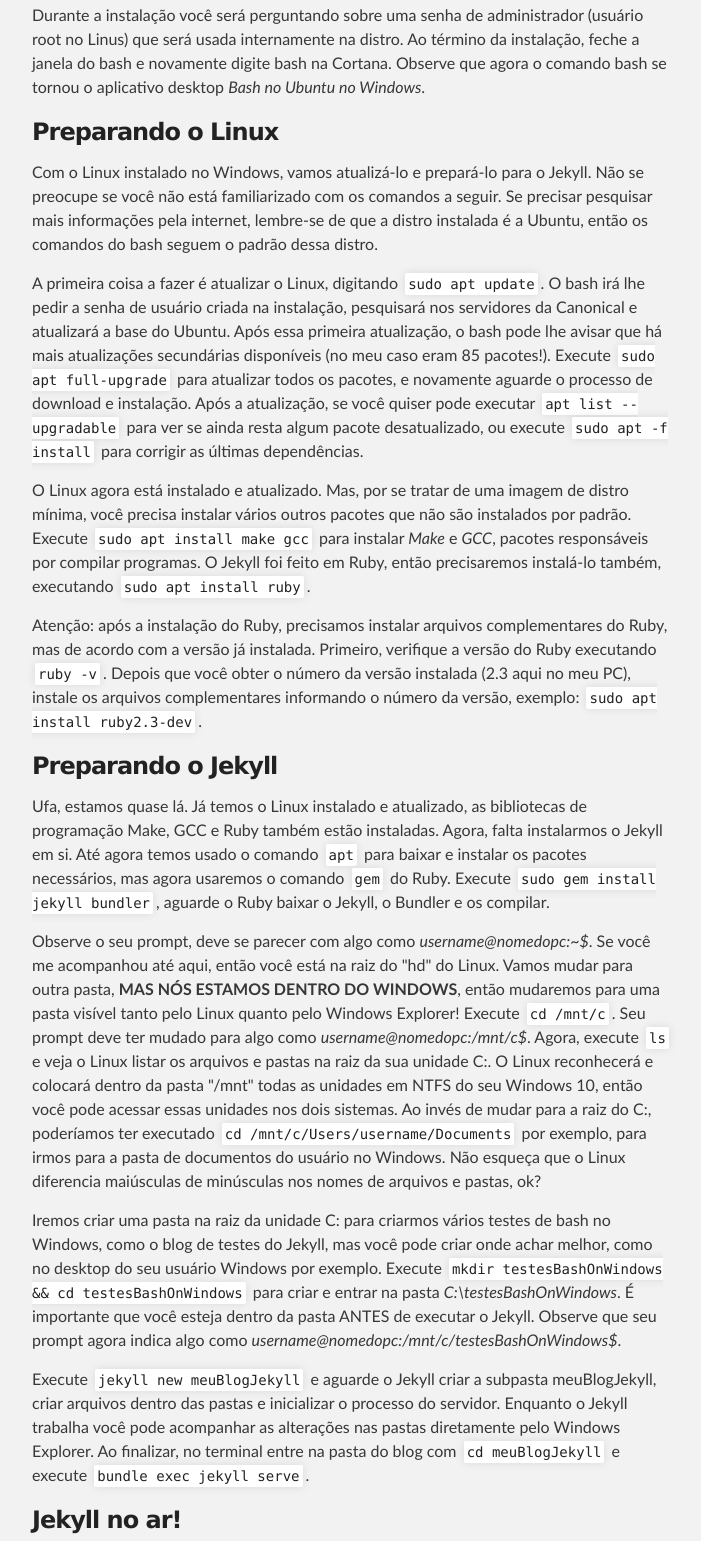
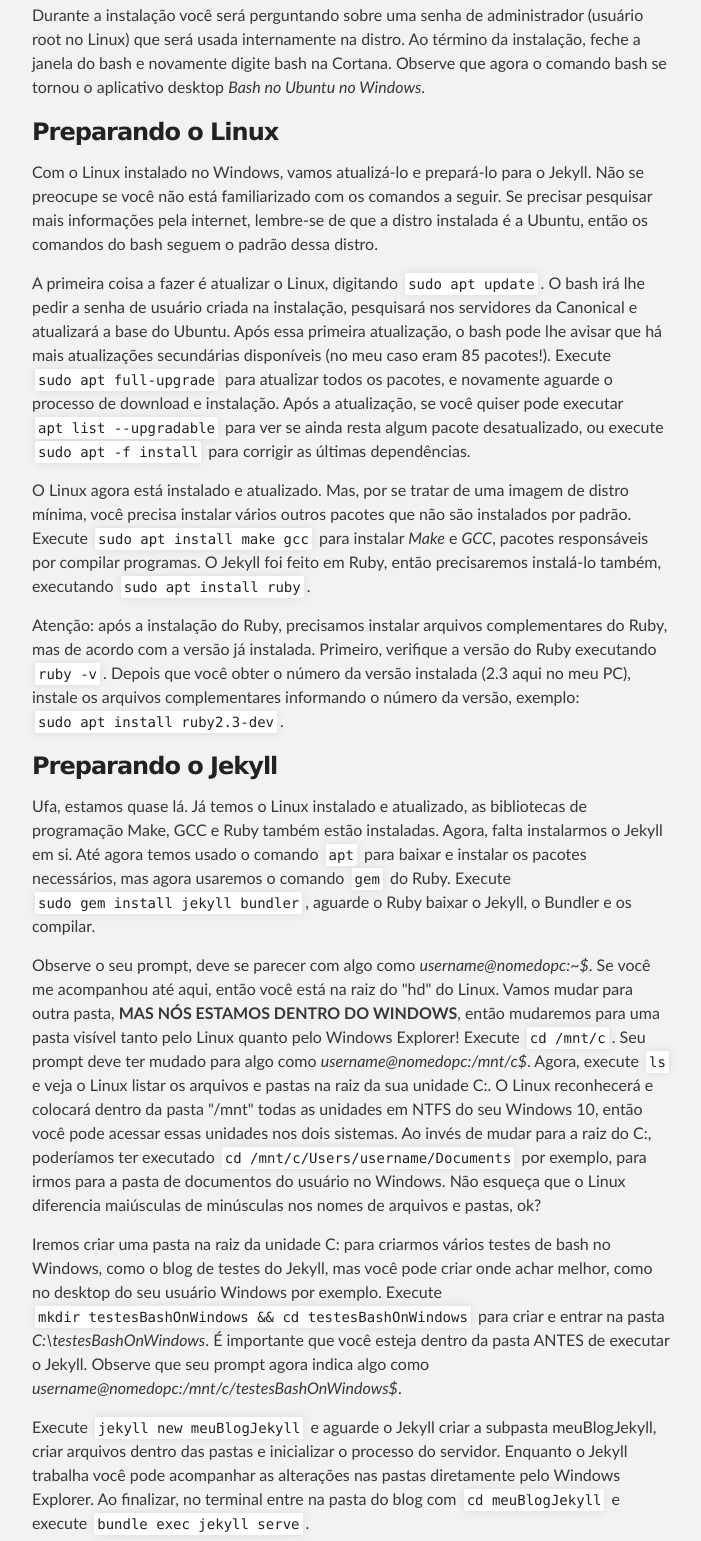
Before and after one commit to marcioqmaciel/marcioqmaciel.github.io, a plain HTML site: page index.html in a window 1280 px wide. Shown: the part 988-2529 px from the top of the page, without its empty margins (288-989 px from the left). Drawn offline with Linux system fonts and the light colour scheme.

Commit message:
Update index.html

```diff
--- a/index.html
+++ b/index.html
@@ -44,36 +44,36 @@
 
         <p>Após reiniciar, execute o comando <code>bash</code> na Cortana. O Windows irá baixar uma imagem da distro <strong>Ubuntu 16.04.1 LTS</strong> e a instalará dentro do WSL - Windows Subsystem for Linux. Sim, sem a necessidade de uma pesada VM, você estará instalando e <strong>executando uma distro do Linux dentro do Windows 10</strong>!</p>
 
-        <p>Durante a instalação você será perguntando sobre uma senha de administrador (usuário root no Linus) que será usada internamente na distro. Ao término da instalação, feche a janela do bash e novamente digite bash na Cortana. Observe que agora o comando bash se tornou o aplicativo desktop <em>Bash no Ubuntu no Windows</em>.</p>
+        <p>Durante a instalação você será perguntando sobre uma senha de administrador (usuário root no Linux) que será usada internamente na distro. Ao término da instalação, feche a janela do bash e novamente digite bash na Cortana. Observe que agora o comando bash se tornou o aplicativo desktop <em>Bash no Ubuntu no Windows</em>.</p>
 
 <h3>
 <a id="creating-pages-manually" class="anchor" href="#creating-pages-manually" aria-hidden="true"><span aria-hidden="true" class="octicon octicon-link"></span></a>Preparando o Linux</h3>
 
 <p>Com o Linux instalado no Windows, vamos atualizá-lo e prepará-lo para o Jekyll. Não se preocupe se você não está familiarizado com os comandos a seguir. Se precisar pesquisar mais informações pela internet, lembre-se de que a distro instalada é a Ubuntu, então os comandos do bash seguem o padrão dessa distro.</p>
 
-        <p>A primeira coisa a fazer é atualizar o Linux, digitando <code>sudo apt update</code>. O bash irá lhe pedir a senha de usuário criada na instalação, pesquisará nos servidores da Canonical e atualizará a base do Ubuntu. Após essa primeira atualização, o bash pode lhe avisar que há mais atualizações secundárias disponíveis (no meu caso eram 85 pacotes!). Execute <code>sudo apt full-upgrade</code> para atualizar todos os pacotes, e novamente aguarde o processo de download e instalação. Após a atualização, se você quiser pode executar <code>apt list --upgradable</code> para ver se ainda resta algum pacote desatualizado, ou execute <code>sudo apt -f install</code> para corrigir as últimas dependências.</p>
+        <p>A primeira coisa a fazer é atualizar o Linux, digitando <nobr><code>sudo apt update</code></nobr>. O bash irá lhe pedir a senha de usuário criada na instalação, pesquisará nos servidores da Canonical e atualizará a base do Ubuntu. Após essa primeira atualização, o bash pode lhe avisar que há mais atualizações secundárias disponíveis (no meu caso eram 85 pacotes!). Execute <nobr><code>sudo apt full-upgrade</code></nobr> para atualizar todos os pacotes, e novamente aguarde o processo de download e instalação. Após a atualização, se você quiser pode executar <nobr><code>apt list --upgradable</code></nobr> para ver se ainda resta algum pacote desatualizado, ou execute <nobr><code>sudo apt -f install</code></nobr> para corrigir as últimas dependências.</p>
 
-        <p>O Linux agora está instalado e atualizado. Mas, por se tratar de uma imagem de distro mínima, você precisa instalar vários outros pacotes que não são instalados por padrão. Execute <code>sudo apt install make gcc</code> para instalar <em>Make</em> e <em>GCC</em>, pacotes responsáveis por compilar programas. O Jekyll foi feito em Ruby, então precisaremos instalá-lo também, executando <code>sudo apt install ruby</code>.</p>
+        <p>O Linux agora está instalado e atualizado. Mas, por se tratar de uma imagem de distro mínima, você precisa instalar vários outros pacotes que não são instalados por padrão. Execute <nobr><code>sudo apt install make gcc</code></nobr> para instalar <em>Make</em> e <em>GCC</em>, pacotes responsáveis por compilar programas. O Jekyll foi feito em Ruby, então precisaremos instalá-lo também, executando <nobr><code>sudo apt install ruby</code></nobr>.</p>
 
-        <p>Atenção: após a instalação do Ruby, precisamos instalar arquivos complementares do Ruby, mas de acordo com a versão já instalada. Primeiro, verifique a versão do Ruby executando <code>ruby -v</code>. Depois que você obter o número da versão instalada (2.3 aqui no meu PC), instale os arquivos complementares informando o número da versão, exemplo: <code>sudo apt install ruby2.3-dev</code>.</p>
+        <p>Atenção: após a instalação do Ruby, precisamos instalar arquivos complementares do Ruby, mas de acordo com a versão já instalada. Primeiro, verifique a versão do Ruby executando <nobr><code>ruby -v</code></nobr>. Depois que você obter o número da versão instalada (2.3 aqui no meu PC), instale os arquivos complementares informando o número da versão, exemplo: <nobr><code>sudo apt install ruby2.3-dev</code></nobr>.</p>
 
 <h3>
 <a id="authors-and-contributors" class="anchor" href="#authors-and-contributors" aria-hidden="true"><span aria-hidden="true" class="octicon octicon-link"></span></a>Preparando o Jekyll</h3>
 
-<p>Ufa, estamos quase lá. Já temos o Linux instalado e atualizado, as bibliotecas de programação Make, GCC e Ruby também estão instaladas. Agora, falta instalarmos o Jekyll em si. Até agora temos usado o comando <code>apt</code> para baixar e instalar os pacotes necessários, mas agora usaremos o comando <code>gem</code> do Ruby. Execute <code>sudo gem install jekyll bundler</code>, aguarde o Ruby baixar o Jekyll, o Bundler e os compilar.</p>
+<p>Ufa, estamos quase lá. Já temos o Linux instalado e atualizado, as bibliotecas de programação Make, GCC e Ruby também estão instaladas. Agora, falta instalarmos o Jekyll em si. Até agora temos usado o comando <code>apt</code> para baixar e instalar os pacotes necessários, mas agora usaremos o comando <code>gem</code> do Ruby. Execute <nobr><code>sudo gem install jekyll bundler</code></nobr>, aguarde o Ruby baixar o Jekyll, o Bundler e os compilar.</p>
 
-        <p>Observe o seu prompt, deve se parecer com algo como <em>username@nomedopc:~$</em>. Se você me acompanhou até aqui, então você está na raiz do "hd" do Linux. Vamos mudar para outra pasta, <strong>MAS NÓS ESTAMOS DENTRO DO WINDOWS</strong>, então mudaremos para uma pasta visível tanto pelo Linux quanto pelo Windows Explorer! Execute <code>cd /mnt/c</code>. Seu prompt deve ter mudado para algo como <em>username@nomedopc:/mnt/c$</em>. Agora, execute <code>ls</code> e veja o Linux listar os arquivos e pastas na raiz da sua unidade C:. O Linux reconhecerá e colocará dentro da pasta "/mnt" todas as unidades em NTFS do seu Windows 10, então você pode acessar essas unidades nos dois sistemas. Ao invés de mudar para a raiz do C:, poderíamos ter executado <code>cd /mnt/c/Users/username/Documents</code> por exemplo, para irmos para a pasta de documentos do usuário no Windows. Não esqueça que o Linux diferencia maiúsculas de minúsculas nos nomes de arquivos e pastas, ok?</p>
+        <p>Observe o seu prompt, deve se parecer com algo como <em>username@nomedopc:~$</em>. Se você me acompanhou até aqui, então você está na raiz do "hd" do Linux. Vamos mudar para outra pasta, <strong>MAS NÓS ESTAMOS DENTRO DO WINDOWS</strong>, então mudaremos para uma pasta visível tanto pelo Linux quanto pelo Windows Explorer! Execute <nobr><code>cd /mnt/c</code></nobr>. Seu prompt deve ter mudado para algo como <em>username@nomedopc:/mnt/c$</em>. Agora, execute <code>ls</code> e veja o Linux listar os arquivos e pastas na raiz da sua unidade C:. O Linux reconhecerá e colocará dentro da pasta "/mnt" todas as unidades em NTFS do seu Windows 10, então você pode acessar essas unidades nos dois sistemas. Ao invés de mudar para a raiz do C:, poderíamos ter executado <nobr><code>cd /mnt/c/Users/username/Documents</code></nobr> por exemplo, para irmos para a pasta de documentos do usuário no Windows. Não esqueça que o Linux diferencia maiúsculas de minúsculas nos nomes de arquivos e pastas, ok?</p>
 
-        <p>Iremos criar uma pasta na raiz da unidade C: para criarmos vários testes de bash no Windows, como o blog de testes do Jekyll, mas você pode criar onde achar melhor, como no desktop do seu usuário Windows por exemplo. Execute <code>mkdir testesBashOnWindows &amp;&amp; cd testesBashOnWindows</code> para criar e entrar na pasta <em>C:\testesBashOnWindows</em>. É importante que você esteja dentro da pasta ANTES de executar o Jekyll. Observe que seu prompt agora indica algo como <em>username@nomedopc:/mnt/c/testesBashOnWindows$</em>.</p>
+        <p>Iremos criar uma pasta na raiz da unidade C: para criarmos vários testes de bash no Windows, como o blog de testes do Jekyll, mas você pode criar onde achar melhor, como no desktop do seu usuário Windows por exemplo. Execute <nobr><code>mkdir testesBashOnWindows &amp;&amp; cd testesBashOnWindows</code></nobr> para criar e entrar na pasta <em>C:\testesBashOnWindows</em>. É importante que você esteja dentro da pasta ANTES de executar o Jekyll. Observe que seu prompt agora indica algo como <em>username@nomedopc:/mnt/c/testesBashOnWindows$</em>.</p>
 
-        <p>Execute <code>jekyll new meuBlogJekyll</code> e aguarde o Jekyll criar a subpasta meuBlogJekyll, criar arquivos dentro das pastas e inicializar o processo do servidor. Enquanto o Jekyll trabalha você pode acompanhar as alterações nas pastas diretamente pelo Windows Explorer. Ao finalizar, no terminal entre na pasta do blog com <code>cd meuBlogJekyll</code> e execute <code>bundle exec jekyll serve</code>.</p>
+        <p>Execute <nobr><code>jekyll new meuBlogJekyll</code></nobr> e aguarde o Jekyll criar a subpasta meuBlogJekyll, criar arquivos dentro das pastas e inicializar o processo do servidor. Enquanto o Jekyll trabalha você pode acompanhar as alterações nas pastas diretamente pelo Windows Explorer. Ao finalizar, no terminal entre na pasta do blog com <nobr><code>cd meuBlogJekyll</code></nobr> e execute <nobr><code>bundle exec jekyll serve</code></nobr>.</p>
 
         <h3>
 <a id="authors-and-contributors" class="anchor" href="#authors-and-contributors" aria-hidden="true"><span aria-hidden="true" class="octicon octicon-link"></span></a>Jekyll no ar!</h3>
 
         <p>Pronto! Temos, direto do Windows 10, um web server Linux rodando e servindo arquivos estáticos. Deixe o terminal bash aberto, abra o Microsoft Edge, claro, navegue para o endereço <em>http://localhost:4000</em> e veja o resultado. Você pode clicar no título do post "Wellcome to Jekyll!" ou "About" que o servidor irá redirecioná-lo para o arquivo HTML correspondente.</p>
 
-        <p>Volte para o terminal bash e tecle ctrl-c para parar o Jekyll. Agora atualize a página no navegador e terá uma mensagem de erro. Após o Jekyll estar instalado, basta executar <code>jekyll serve</code> para reativar o servidor. Veja as vantagens de todo o processo:</p>
+        <p>Volte para o terminal bash e tecle ctrl-c para parar o Jekyll. Agora atualize a página no navegador e terá uma mensagem de erro. Após o Jekyll estar instalado, basta executar <nobr><code>jekyll serve</code></nobr> para reativar o servidor. Veja as vantagens de todo o processo:</p>
 
           <ul>
             <li>Não precisou instalar nada não-Windows no próprio Windows;</li>
@@ -90,7 +90,7 @@
 <h3>
 <a id="support-or-contact" class="anchor" href="#support-or-contact" aria-hidden="true"><span aria-hidden="true" class="octicon octicon-link"></span></a>Porque instalar o Bash?</h3>
 
-<p>Há inumeras vantagens de se usar o bash diretamente no Windows. Ele é mais leve que uma VM e mais flexível que um docker. Vários recursos interessantes aos desenvolvedores são nativamente desenvolvidos para Linux, e quem quer usá-los mas ainda continuar no Windows tem que encarar formas complexas de instalação, como <a href="https://jekyllrb.com/docs/windows/#installation" target="_blank">essa forma de instalar Jekyll no Windows</a>. E a qualquer momento você pode refazer do zero o seu Ubuntu, através dos comandos <code>lxrun /uninstall</code> e <code>lxrun /install</code> no PowerShell.</p>
+<p>Há inumeras vantagens de se usar o bash diretamente no Windows. Ele é mais leve que uma VM e mais flexível que um docker. Vários recursos interessantes aos desenvolvedores são nativamente desenvolvidos para Linux, e quem quer usá-los mas ainda continuar no Windows tem que encarar formas complexas de instalação, como <a href="https://jekyllrb.com/docs/windows/#installation" target="_blank">essa forma de instalar Jekyll no Windows</a>. E a qualquer momento você pode refazer do zero o seu Ubuntu, através dos comandos <nobr><code>lxrun /uninstall</code></nobr> e <nobr><code>lxrun /install</code></nobr> no PowerShell.</p>
 
         <p>Agora é aproveitar! Até a próxima.</p>
 
```
